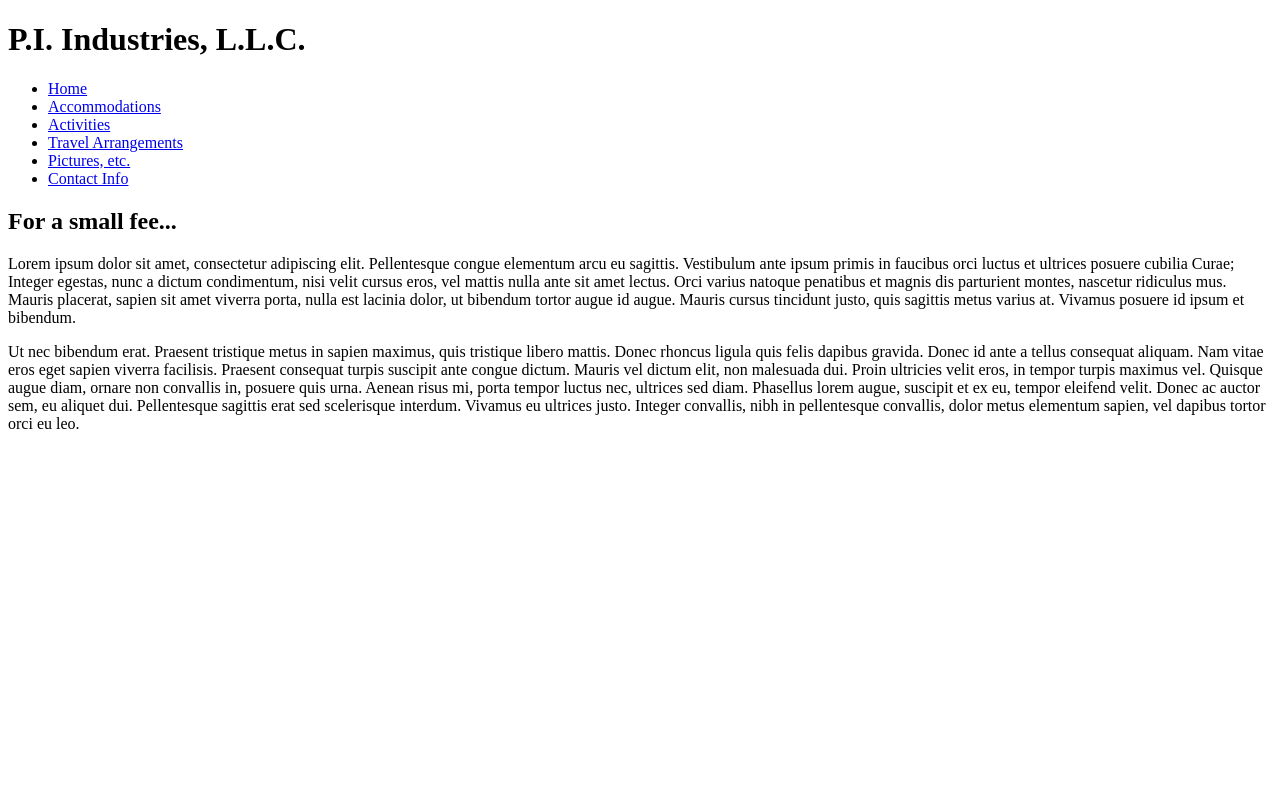
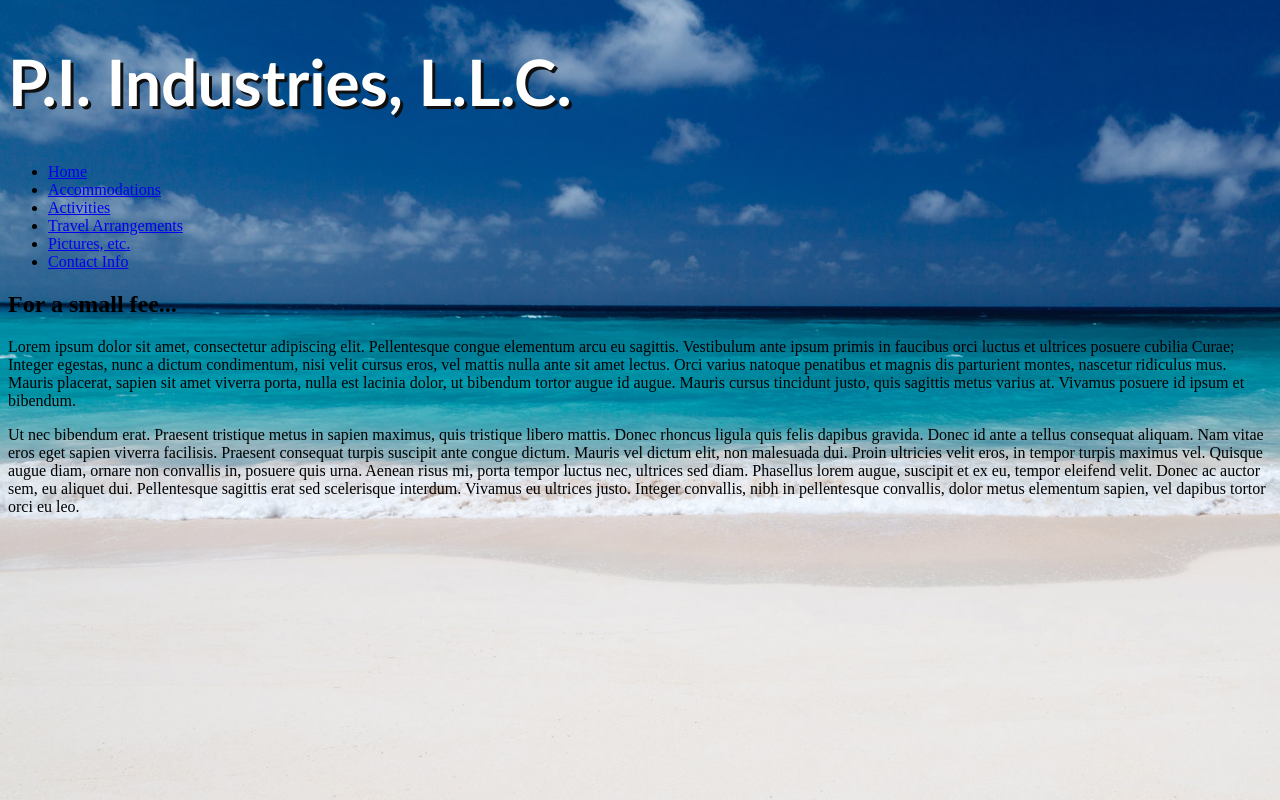
Before and after one commit to sagaquisces/private_island, a plain HTML site: page accommodations.html in a window 1280 px wide. Drawn offline with Linux system fonts and the light colour scheme.

Commit message:
add background image, and h1 styles

```diff
--- a/accommodations.html
+++ b/accommodations.html
@@ -1,6 +1,7 @@
 <!DOCTYPE html>
 <html>
   <head>
+    <link href="css/beach_styles.css" rel="stylesheet" type="text/css">
     <meta charset="utf-8">
     <title>Accommodations</title>
   </head>
--- /dev/null
+++ b/css/beach_styles.css
@@ -0,0 +1,17 @@
+body {
+  background-color: #E6E3DE;
+  background-image: url("../img/backdrop.jpeg");
+  background-size: 130%;
+  background-repeat: no-repeat;
+}
+
+h1 {
+  color: white;
+  text-shadow: 3px 3px #0f0f0f;
+  font-family: "Trebuchet MS", Helvetica, sans-serif;
+  font-size: 64px;
+}
+
+ul {
+
+}
```
Also changed, not shown: activities.html (+1 -0 lines), contact.html (+1 -0 lines), index.html (+1 -0 lines), pictures.html (+1 -0 lines), travel.html (+1 -0 lines).
